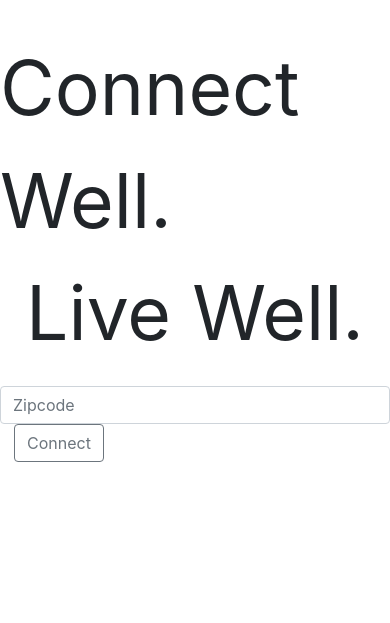
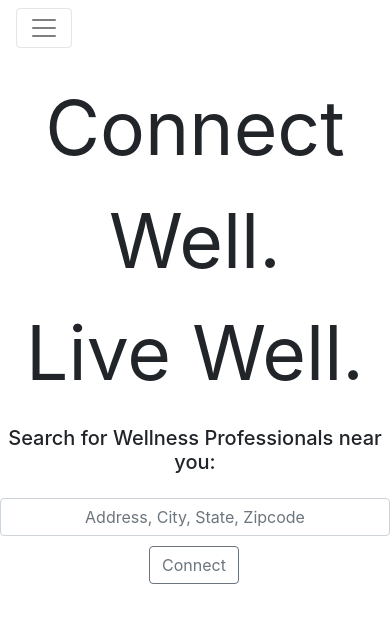
Before and after one commit to AGardell/WellnessConnectV1, a Django app: page / in a window 390 px wide. Shown: the top 623 px of the page. Run offline with Django 3.2, Linux system fonts and the light colour scheme; some libraries are stand-ins or nearby versions.

Commit message:
inital integration geopy

```diff
--- a/search/static/search/style.css
+++ b/search/static/search/style.css
@@ -35,3 +35,26 @@
     height: 400px;
     width: 400px;
 }
+
+@media screen and (max-width: 575px)
+{
+    #span-connect {
+        font-size: 75px;
+        margin-right: 0;
+        opacity: 0;
+        text-align: center;
+    }
+
+    #zipcode-main {
+        margin-bottom: 10px;
+        text-align: center;
+    }
+
+    #search-button-div {
+        justify-content: center;
+    }
+
+    #main-tag-line {
+        text-align: center;
+    }
+}
--- a/search/templates/search/base.html
+++ b/search/templates/search/base.html
@@ -20,8 +20,11 @@
     </head>
     <body>
         {% block navbar %}
-        <nav class="navbar navbar-expand-lg">
-            <div class="collapse navbar-collapse">
+        <nav class="navbar navbar-expand-lg navbar-light">
+            <button class="navbar-toggler" type="button" data-toggle="collapse" data-target="#navbar-content-toggle" aria-controls="navbar-content-toggle" aria-expanded="false" aria-label="Toggle navigation">
+                <span class="navbar-toggler-icon"></span>
+            </button>
+            <div class="collapse navbar-collapse" id="navbar-content-toggle">
                 <span class="navbar-brand">Wellness Connect</span>
                 <ul class="navbar-nav mr-auto">
                     <li class="nav-item">
@@ -83,9 +86,12 @@
                 <span id="span-connect">Connect Well.</span><span id="span-live">Live Well.</span>
             </div>
             <div class="row justify-content-center mt-3">
+                <h5 id="main-tag-line">Search for Wellness Professionals near you: </h5>
+            </div>
+            <div class="row justify-content-center mt-3">
                 <form id='navbar-main' class="form-inline" action="{% url 'search:searchprof' %}" method="get">
-                    <input type="text" class="search-input form-control" name="zipcode" id="zipcode" placeholder="Zipcode">
-                    <div class="col input-group-append">
+                    <input type="text" class="form-control" name="zipcode" id="zipcode-main" placeholder="Address, City, State, Zipcode">
+                    <div id="search-button-div" class="col input-group-append">
                         <button id="btnSearch" class="btn btn-outline-secondary" type="submit" id="button-addon2">Connect</button>
                     </div>
                 </form>
--- a/search/views.py
+++ b/search/views.py
@@ -24,9 +24,11 @@
 
     zip = request.GET.get('zipcode')
 
-    #userLocation = geolocator.geocode(zip)
-    userLocationLatitude = 39.996160
-    userLocationLongitude = -74.947890
+    userLocation = geolocator.geocode(zip)
+    #userLocationLatitude = 39.996160
+    #userLocationLongitude = -74.947890
+    userLocationLatitude = userLocation.latitude
+    userLocationLongitude = userLocation.longitude
     userPnt = Point(userLocationLongitude,userLocationLatitude)
 
     profs = WellnessProfessional.objects.filter(
--- a/user/templates/user/signup.html
+++ b/user/templates/user/signup.html
@@ -37,10 +37,10 @@
             <div>{{ form.lastName.errors }}</div>
         </div>
         <div class="form-group">
-            {{ form.address_1|add_class:"form-control"|attr:"placeholder:Address" }}
+            {{ form.address_1|add_class:"form-control"|attr:"placeholder:1234 Main Street" }}
         </div>
         <div class="form-group">
-            {{ form.address_2|add_class:"form-control"|attr:"placeholder:Address Two" }}
+            {{ form.address_2|add_class:"form-control"|attr:"placeholder:Apartment, Floor, Suite... " }}
         </div>
         <div class="form-row">
             <div class="form-group col-md-6">
```
